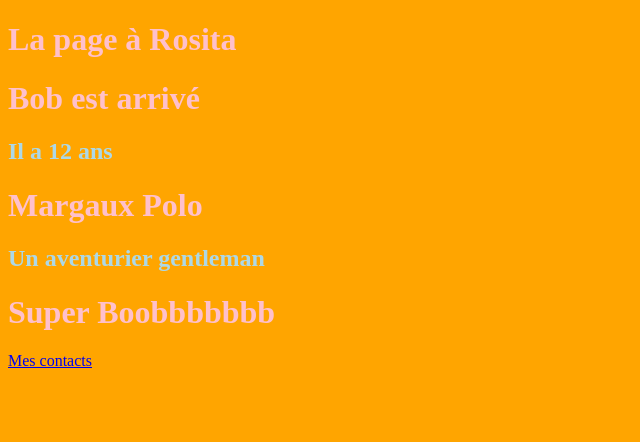
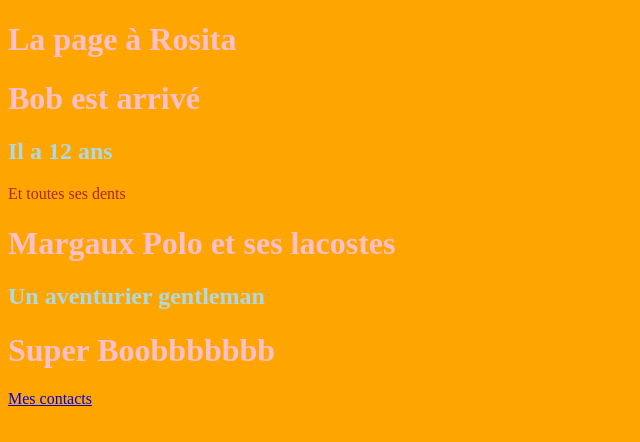
Before and after one commit to laurentFreundGmail/exo1, a plain HTML site: page index.html in a window 1280 px wide. Shown: the whole page, without its empty margins (0-640 px from the left). Drawn offline with Linux system fonts and the light colour scheme.

Commit message:
Ajout de Lacoste

```diff
--- a/css/main.css
+++ b/css/main.css
@@ -10,3 +10,7 @@ h1 {
 h2 {
 	color : lightblue;
 }
+
+p {
+	color : brown;
+}
--- a/index.html
+++ b/index.html
@@ -12,8 +12,9 @@
 	<h1>Bob est arrivé</h1>
 	<h2>Il a 12 ans</h2>
 
+		<p>Et toutes ses dents</p>
 
-	<h1>Margaux Polo</h1>
+	<h1>Margaux Polo et ses lacostes</h1>
 	<h2>Un aventurier gentleman</h2>
 
 
```
